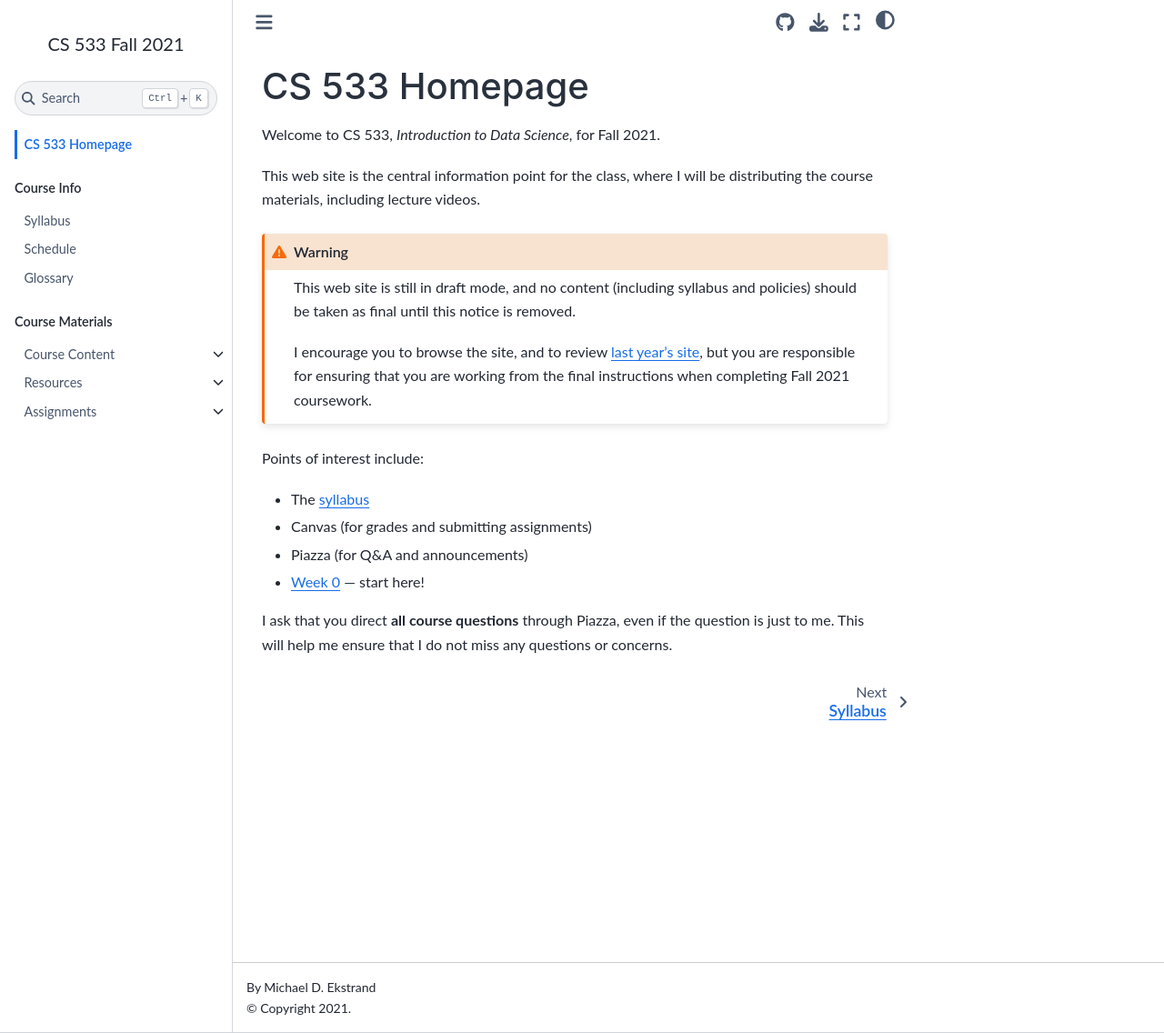
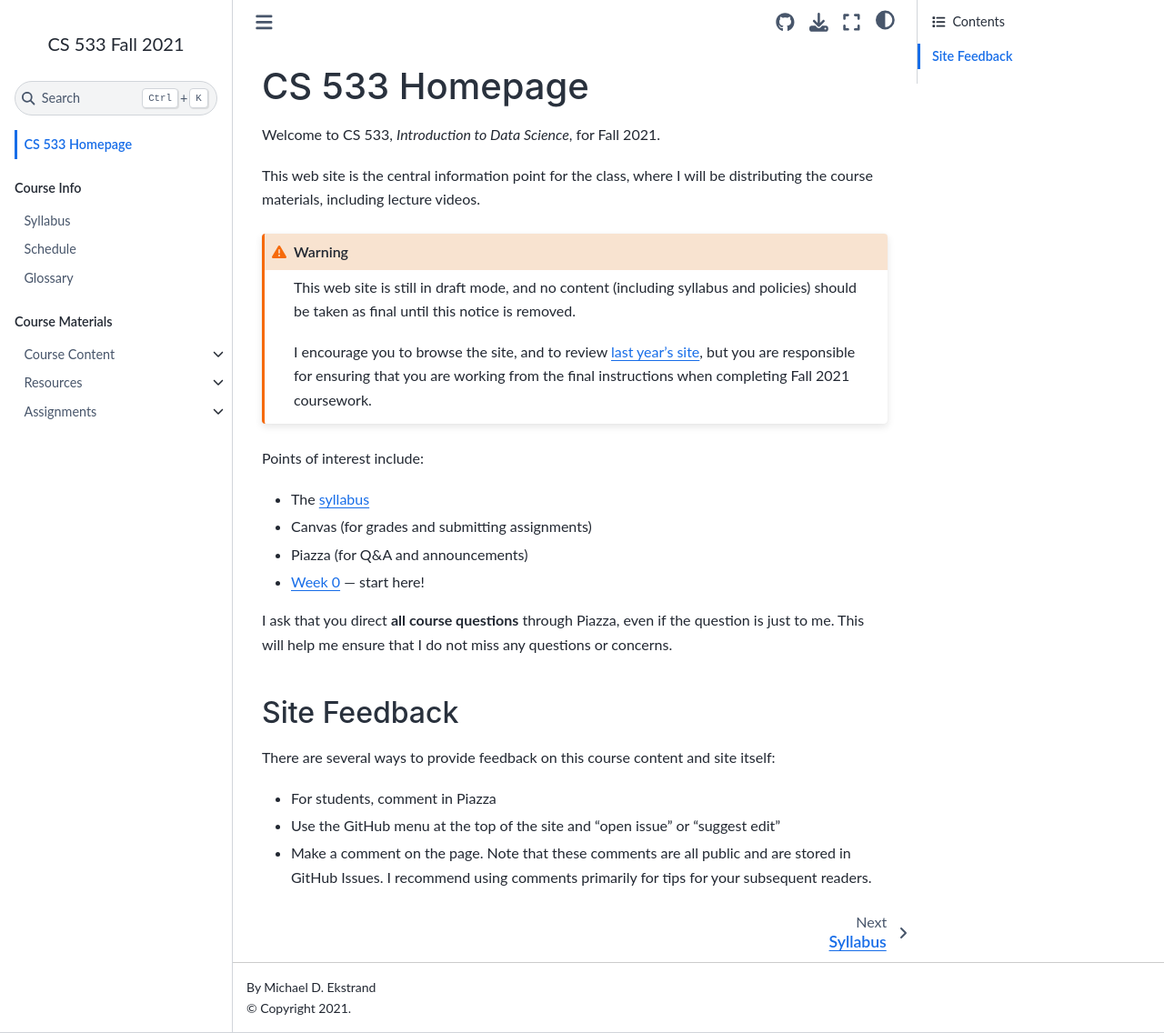
Before and after one commit to mdekstrand/cs533-web, a Jupyter Book: the page built from index.md, in a window 1280 px wide and 1136 px high. Shown: the whole window at 91% size. Built offline with Jupyter Book 1.0.4 settings and Sphinx 7.4.7 and the Sphinx Book theme 1.1.4, drawn with Linux system fonts in a browser that asks for light colours; a style sheet for code colours, icons or effects is not loaded.

Commit message:
comments

```diff
--- a/_config.yml
+++ b/_config.yml
@@ -35,7 +35,11 @@ execute:
 html:
   use_issues_button: true
   use_repository_button: true
+  use_edit_page_button: true
   favicon: logo.png
+  comments:
+    utterances:
+      repo: mdekstrand/cs533-web
 
 launch_buttons:
   binderhub_url: ''
--- a/index.md
+++ b/index.md
@@ -22,3 +22,12 @@ Points of interest include:
 
 I ask that you direct **all course questions** through Piazza, even if the question is just to me.
 This will help me ensure that I do not miss any questions or concerns.
+
+## Site Feedback
+
+There are several ways to provide feedback on this course content and site itself:
+
+- For students, comment in Piazza
+- Use the GitHub menu at the top of the site and “open issue” or “suggest edit”
+- Make a comment on the page. Note that these comments are all public and are stored in GitHub Issues.
+  I recommend using comments primarily for tips for your subsequent readers.
```
